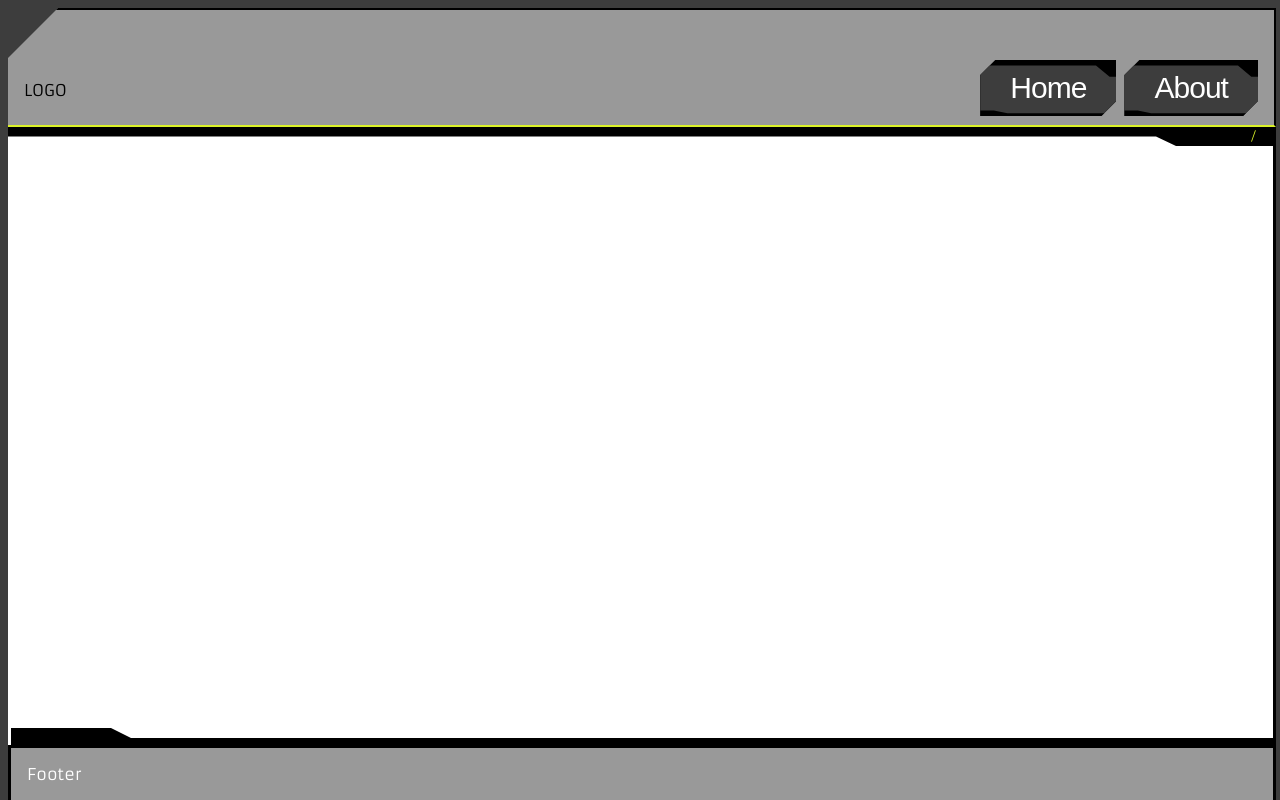
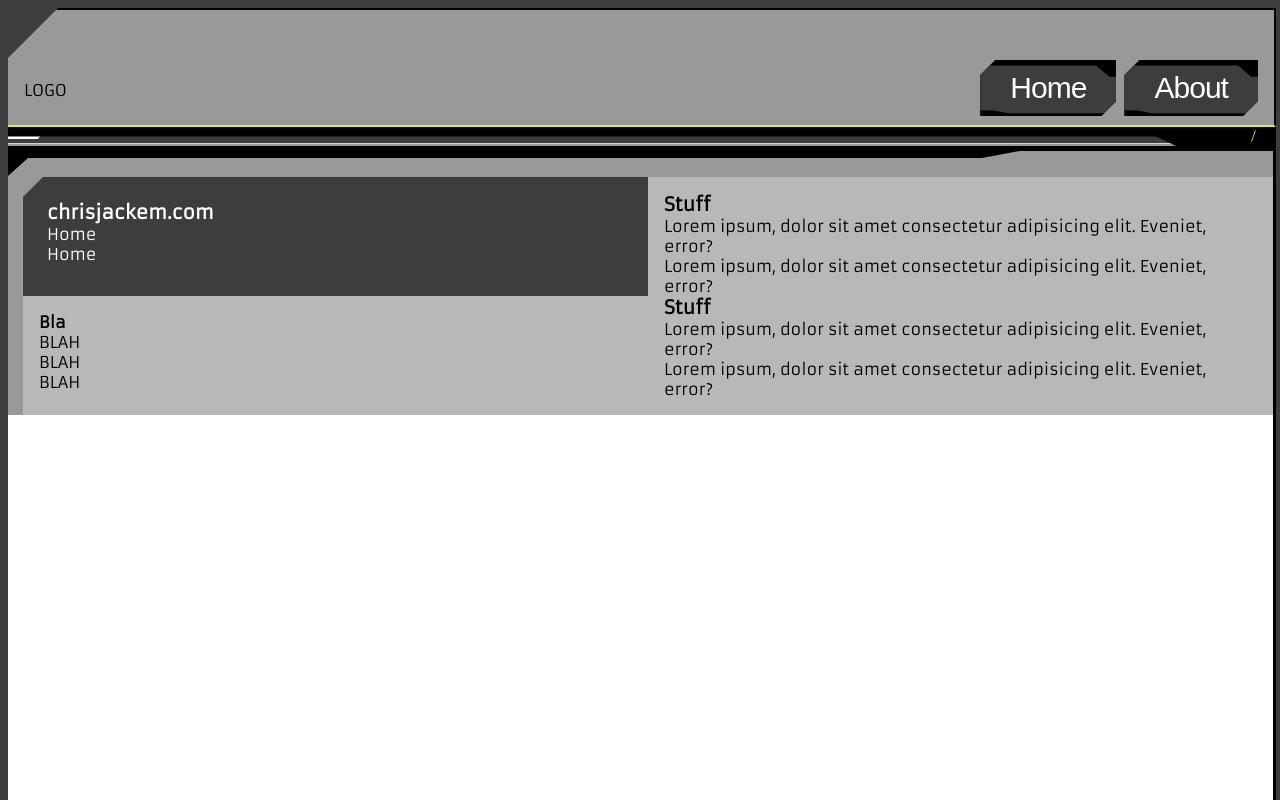
Before and after one commit to ChrisJackem/port_app, a Next.js app: page / in a window 1280 px wide. Built offline with nearby package versions, Linux system fonts and the light colour scheme; a web font is replaced by a local one.

Commit message:
footer work

```diff
--- a/src/app/layout.tsx
+++ b/src/app/layout.tsx
@@ -4,6 +4,7 @@ import "./globals.css";
 import "./shapes.css";
 import "./layout.css";
 import NavBar from "@/components/nav_bar/nav_bar";
+import Footer from "@/components/footer/footer";
 
 
 const fnt = Armata({
@@ -28,8 +29,9 @@ export default function RootLayout({
           <NavBar/>
           <div className="child-container">
             {children}
+            <Footer />
           </div>
-          <footer id="footer" className="anim-bg">Footer</footer>
+          {/* <footer id="footer" className="anim-bg">Footer</footer> */}
         </main>
       </body>
     </html>
--- a/src/app/shapes.css
+++ b/src/app/shapes.css
@@ -100,31 +100,24 @@ transition: background-color 500ms ease-out;
 
 /************ Containers *************************/
 .shield{
-    aspect-ratio: 1/1;
+    position: relative;
     --chip-size: 25px;
-    position: relative;
-    z-index: 1;
     color: var(--text, inherit);
-    background-color: var(--foreground, #fff);
+    background-color: var(--midground);
+    clip-path: polygon(0 0, 90% 0, 100% 10%, 100% 100%, 0 100%);
 }
-.shield::before, .shield::after{
+
+.shield::before{
     content: '';
     position: absolute; top: 0; left: 0;
-    width: 100%; height: 100%;
+    width: 100%; height: 40px;
+    background: var(--background);
 }
-.shield::before{
-    content: '';
-    z-index: -1;
-    background:  var(--background);
-    clip-path: polygon(0 0, 90% 0, 100% 10%, 100% 15%, 0 15%);
-}
-.shield::after{
-    content: '';
-    z-index: -2;
-    background-color: var(--midground);
-    clip-path: polygon(0 0, 90% 0, 100% 10%, 100% 100%, 0 100%);
-    border-bottom: 3px solid var(--background);
-}
+
+
+
+
+
 
 .chipped-button{
     font-weight: bold;
--- /dev/null
+++ b/src/components/footer/footer.css
@@ -0,0 +1,55 @@
+
+#footer-container{
+    position: relative;
+    padding: 50px 0 0 15px;
+    background-color: var(--midground, #CCC);
+    clip-path: polygon(0 12px, 30px 12px, 40px 0, calc(100% - 20px) 0, 100% 12px, 100% 100%, 0 100%);
+
+    display: grid;
+    grid-template-rows: 1fr 1fr;
+    grid-template-columns: 1fr 1fr;
+    grid-template-areas: 'links aside' 'foot aside';
+}
+
+#footer-container:after, #footer-container:before{
+    content: '';
+    position: absolute;
+    top: 0; left: 0; width: 100%;
+}
+#footer-container:after{
+    height: 16px;
+    background-color: var(--background);
+    border-bottom: 1px solid var(--accent, #FFF);
+}
+#footer-container:before{
+    height: 60px;
+    top: 19px;
+    background-color: var(--darkest);
+    clip-path: polygon(0 0, 100% 0, 100% 5px, 80% 5px, 77% 12px, 20px 12px, 0 30px);
+}
+/************************************************************************************************/
+
+#footer-header{
+    grid-area: links;
+    background-color: var(--background, #CCC);
+    padding: 1.5rem;
+    /* border: 5px solid var(--darkest, #000); */
+    color: var(--foreground);
+}
+#footer-aside, #footer-footer{
+    color: #000;
+    background-color: rgba(255,255,255, 0.3);
+
+    padding: 1rem;
+}
+#footer-aside{
+    /* border-top: 3px solid var(--background, #CCC); */
+    grid-area: aside;
+
+    /* text-align: right; */
+}
+
+#footer-footer{
+    /* border-left: 3px solid var(--background, #CCC); */
+    grid-area: foot;
+}
--- /dev/null
+++ b/src/components/footer/footer.tsx
@@ -0,0 +1,35 @@
+import React from 'react'
+import './footer.css'
+
+const Footer = () => {
+  return (
+    <footer id='footer-container'>
+
+      <div id='footer-header' className='chip-tl-md'>
+        <h3>chrisjackem.com</h3>
+        <a href='/home'>Home</a>
+        <br/>
+        <a href='/about'>Home</a>
+      </div>
+
+      <div id='footer-aside'>
+        <h3>Stuff</h3>
+        <p>Lorem ipsum, dolor sit amet consectetur adipisicing elit. Eveniet, error?</p>
+        <p>Lorem ipsum, dolor sit amet consectetur adipisicing elit. Eveniet, error?</p>
+
+        <h3>Stuff</h3>
+        <p>Lorem ipsum, dolor sit amet consectetur adipisicing elit. Eveniet, error?</p>
+        <p>Lorem ipsum, dolor sit amet consectetur adipisicing elit. Eveniet, error?</p>
+      </div>
+
+      <div id='footer-footer'>
+        <h4>Bla</h4>
+        <p>BLAH</p>
+        <p>BLAH</p>
+        <p>BLAH</p>
+      </div>
+    </footer>
+  )
+}
+
+export default Footer
```
Also changed, not shown: src/app/home/page.css (+16 -8 lines), src/app/home/page.tsx (+12 -18 lines), src/components/themeBtns/themeBtns.tsx (+9 -3 lines).
